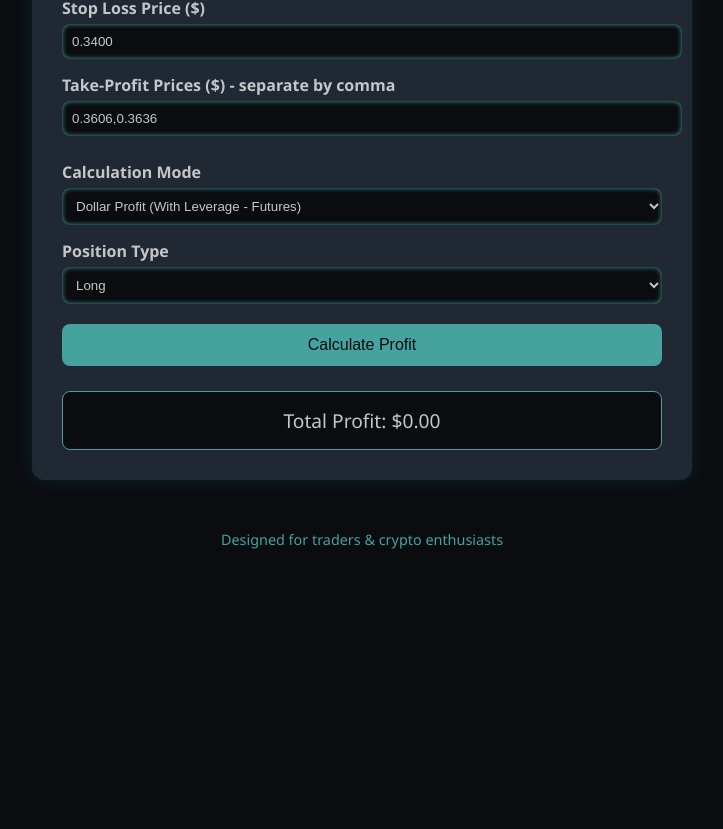
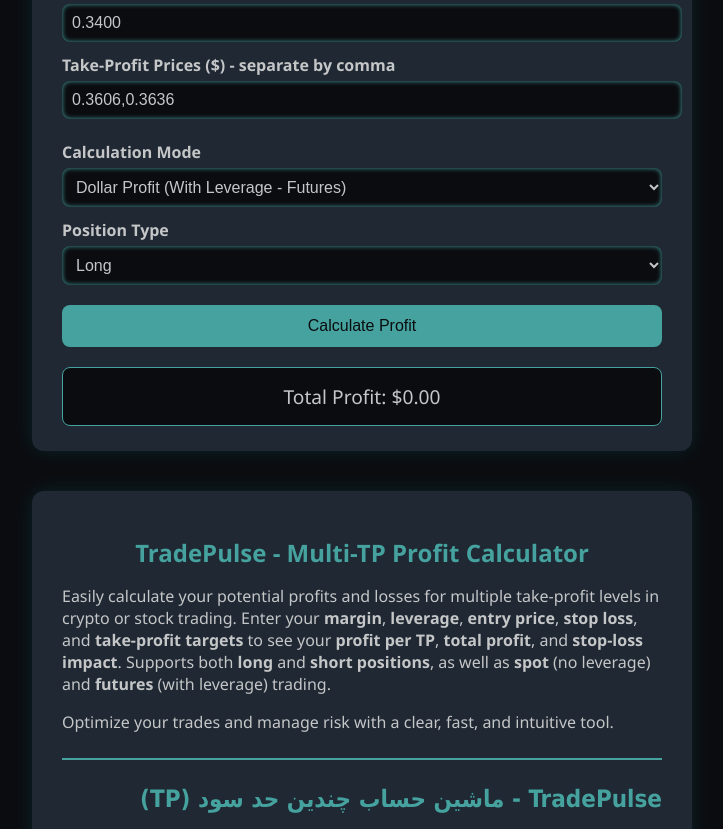
Before and after one commit to shibabefarsi/tradepulse, a plain HTML site: page index.html in a window 1280 px wide. Shown: the part 468-1297 px from the top of the page, without its empty margins (278-1001 px from the left). Before the commit the page ends 1017 px from the top, so only its background shows below. Drawn offline with Linux system fonts and the light colour scheme.

Commit message:
Update index.html

```diff
--- a/index.html
+++ b/index.html
@@ -3,7 +3,7 @@
 <head>
 <meta charset="UTF-8">
 <meta name="viewport" content="width=device-width, initial-scale=1.0">
-<title>Multi-TP Profit Calculator | Trading Tool</title>
+<title>Multi-TP Profit Calculator | TradePulse</title>
 <style>
     body {
         font-family: 'Segoe UI', Tahoma, Geneva, Verdana, sans-serif;
@@ -12,6 +12,7 @@
         margin: 0;
         padding: 0;
     }
+
     header {
         background: #1f2833;
         padding: 20px;
@@ -19,16 +20,18 @@
         border-bottom: 2px solid #66fcf1;
     }
     header h1 { color: #66fcf1; margin: 0; font-size: 1.8rem; }
-    main {
+
+    main, .description {
         max-width: 600px;
-        margin: 50px auto;
+        margin: 40px auto;
         background: #1f2833;
-        padding: 30px;
+        padding: 25px 30px;
         border-radius: 12px;
         box-shadow: 0 0 20px rgba(0,255,255,0.1);
     }
-    h2 { color: #45a29e; text-align: center; }
-    label { display: block; margin-top: 15px; margin-bottom: 5px; font-weight: bold; }
+
+    h2 { color: #45a29e; text-align: center; margin-bottom: 15px; }
+    label { display: block; margin-top: 12px; margin-bottom: 5px; font-weight: bold; }
     input[type="number"], select, input[type="text"] {
         width: 100%;
         padding: 10px;
@@ -37,8 +40,10 @@
         background: #0b0c10;
         color: #c5c6c7;
         box-shadow: inset 0 0 5px #45a29e;
+        font-size: 1rem;
     }
     input::placeholder { color: #66fcf1; }
+
     button {
         margin-top: 20px;
         width: 100%;
@@ -52,18 +57,21 @@
         transition: all 0.3s ease;
     }
     button:hover { background: #66fcf1; color: #1f2833; }
+
     .result {
-        margin-top: 25px;
+        margin-top: 20px;
         padding: 15px;
         background: #0b0c10;
         border: 1px solid #45a29e;
         border-radius: 8px;
         text-align: center;
         font-size: 1.2rem;
+        word-wrap: break-word;
     }
+
     .tp-inputs input { margin-bottom: 10px; }
-    footer { text-align: center; margin-top: 50px; color: #45a29e; font-size: 0.9rem; }
     .sl-result { color: red; font-weight: bold; margin-top: 10px; display: block; }
+
     #warning {
         display: none;
         position: fixed;
@@ -91,6 +99,34 @@
         cursor: pointer;
     }
     select:disabled { background: #333; color: #888; cursor: not-allowed; }
+
+    .persian {
+        direction: rtl;
+        text-align: right;
+        font-family: 'Tahoma', 'Segoe UI', sans-serif;
+    }
+
+    hr {
+        border: 0.5px solid #45a29e;
+        margin: 25px 0;
+    }
+
+    footer {
+        text-align: center;
+        margin: 20px auto 40px auto;
+        color: #45a29e;
+        font-size: 0.9rem;
+    }
+
+    /* Responsive adjustments */
+    @media (max-width: 640px) {
+        main, .description {
+            margin: 20px 15px;
+            padding: 20px;
+        }
+        h2 { font-size: 1.4rem; }
+        input, select, button { font-size: 0.95rem; }
+    }
 </style>
 </head>
 <body>
@@ -141,6 +177,18 @@
     <div class="result" id="result">Total Profit: $0.00</div>
 </main>
 
+<section class="description">
+    <h2>TradePulse - Multi-TP Profit Calculator</h2>
+    <p>Easily calculate your potential profits and losses for multiple take-profit levels in crypto or stock trading. Enter your <strong>margin</strong>, <strong>leverage</strong>, <strong>entry price</strong>, <strong>stop loss</strong>, and <strong>take-profit targets</strong> to see your <strong>profit per TP</strong>, <strong>total profit</strong>, and <strong>stop-loss impact</strong>. Supports both <strong>long</strong> and <strong>short positions</strong>, as well as <strong>spot</strong> (no leverage) and <strong>futures</strong> (with leverage) trading.</p>
+    <p>Optimize your trades and manage risk with a clear, fast, and intuitive tool.</p>
+
+    <hr>
+
+    <h2 class="persian">TradePulse - ماشین حساب چندین حد سود (TP)</h2>
+    <p class="persian">به‌راحتی سود و زیان احتمالی خود را برای چندین سطح <strong>حد سود</strong> در معاملات کریپتو یا بورس محاسبه کنید. <strong>مارجین، لوریج، قیمت ورود، حد ضرر</strong> و <strong>قیمت‌های هدف (TP)</strong> خود را وارد کنید تا <strong>سود هر TP، سود کل</strong> و <strong>تاثیر حد ضرر</strong> را ببینید. از <strong>پوزیشن‌های لانگ و شورت</strong> و همچنین معاملات <strong>اسپات (بدون لوریج)</strong> و <strong>فیوچرز (با لوریج)</strong> پشتیبانی می‌کند.</p>
+    <p class="persian">با این ابزار سریع و ساده، معاملات خود را بهینه کنید و ریسک را مدیریت کنید.</p>
+</section>
+
 <footer>
     Designed for traders & crypto enthusiasts
 </footer>
@@ -155,7 +203,7 @@ function toggleLeverage() {
     if(mode === 'dollar_no_leverage') {
         leverageInput.style.display = 'none';
         leverageLabel.style.display = 'none';
-        positionSelect.disabled = true; // force long
+        positionSelect.disabled = true;
     } else {
         leverageInput.style.display = 'block';
         leverageLabel.style.display = 'block';
@@ -185,7 +233,6 @@ function calculateProfit() {
     const mode = document.getElementById('mode').value;
     const position = document.getElementById('position').value;
 
-    // Validations
     if (entry <= 0) { showWarning("Entry price must be greater than 0."); return; }
     if (sl <= 0) { showWarning("Stop loss must be greater than 0."); return; }
     if (!tpInput) { showWarning("Please enter at least one TP price."); return; }
@@ -194,9 +241,8 @@ function calculateProfit() {
     if(tps.length === 0){ showWarning("No valid TP prices found."); return; }
 
     const actualPosition = mode === 'dollar_no_leverage' ? 'long' : position;
-    if(mode === 'dollar_no_leverage') leverage = 1; // override leverage in spot mode
+    if(mode === 'dollar_no_leverage') leverage = 1;
 
-    // Validate SL and TP based on position
     if (actualPosition === 'long') {
         if (tps.some(tp => tp <= entry)) { showWarning("TP prices for long should be higher than entry."); return; }
         if (sl >= entry) { showWarning("Stop loss for long should be lower than entry."); return; }
```
